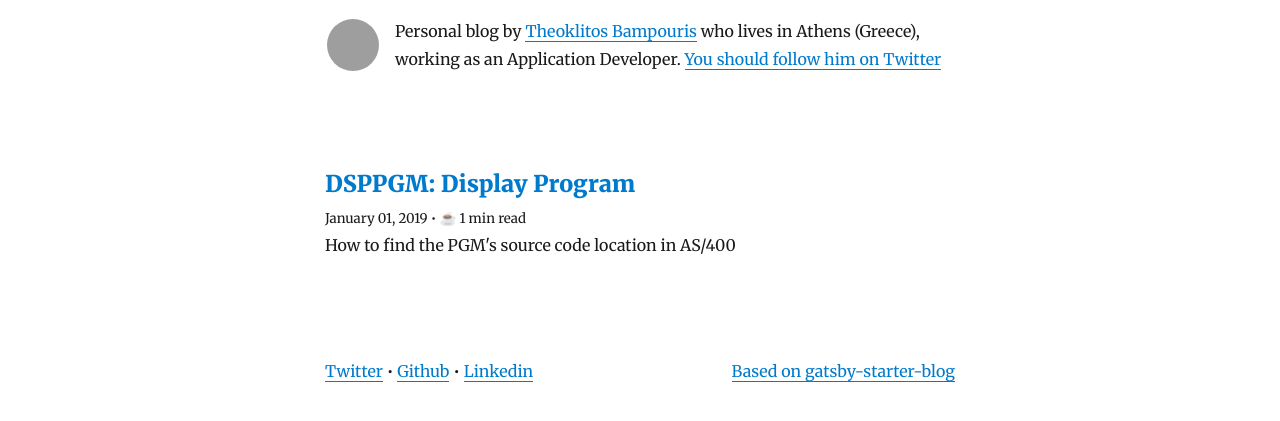
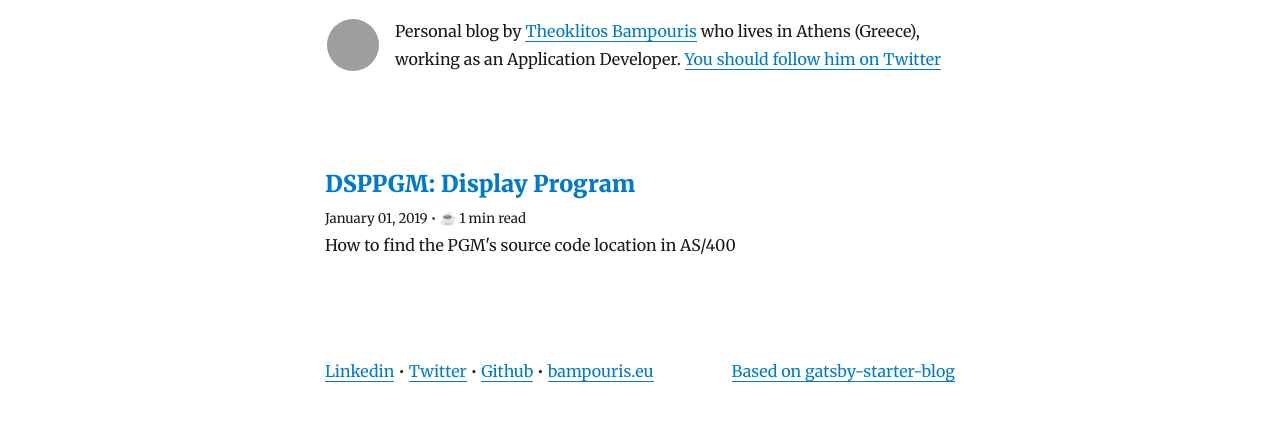
Before and after one commit to theoklitosBam7/coding-notebook, a Gatsby site: page / in a window 1280 px wide. Shown: the part 237-658 px from the top of the page. Built offline with nearby package versions, Linux system fonts and the light colour scheme; Gatsby itself is replaced by a stand-in of ours; some packages are replaced by stand-ins of ours; grey boxes are pictures that could not be loaded.

Commit message:
Added bampouris.eu link

```diff
--- a/src/components/Footer.js
+++ b/src/components/Footer.js
@@ -11,13 +11,13 @@ class Footer extends React.Component {
           paddingTop: rhythm(1),
         }}
       >
-        <div style={{ float: 'right' }}>
+        <div style={{ float: 'left' }}>
           <a
-            href="https://github.com/gatsbyjs/gatsby-starter-blog"
+            href="https://www.linkedin.com/in/theoklitosbam7"
             target="_blank"
-            rel="noopener noreferrer"
-          >Based on gatsby-starter-blog</a>
-        </div>
+            rel="noopener noreferrer">
+            Linkedin
+          </a> &bull;{' '}
           <a
             href="https://twitter.com/theoklitosBam7"
             target="_blank"
@@ -32,12 +32,22 @@ class Footer extends React.Component {
           >
             Github
           </a> &bull;{' '}
+
           <a
-          href="https://www.linkedin.com/in/theoklitosbam7"
+            href="https://www.bampouris.eu"
             target="_blank"
-          rel="noopener noreferrer">
-          Linkedin
+            rel="noopener noreferrer"
+          >
+            bampouris.eu
           </a>
+        </div>
+        <div style={{ float: 'right' }}>
+          <a
+            href="https://github.com/gatsbyjs/gatsby-starter-blog"
+            target="_blank"
+            rel="noopener noreferrer"
+          >Based on gatsby-starter-blog</a>
+        </div>
       </footer>
     )
   }
```
Lines whose indentation alone changed are shown as unchanged.
